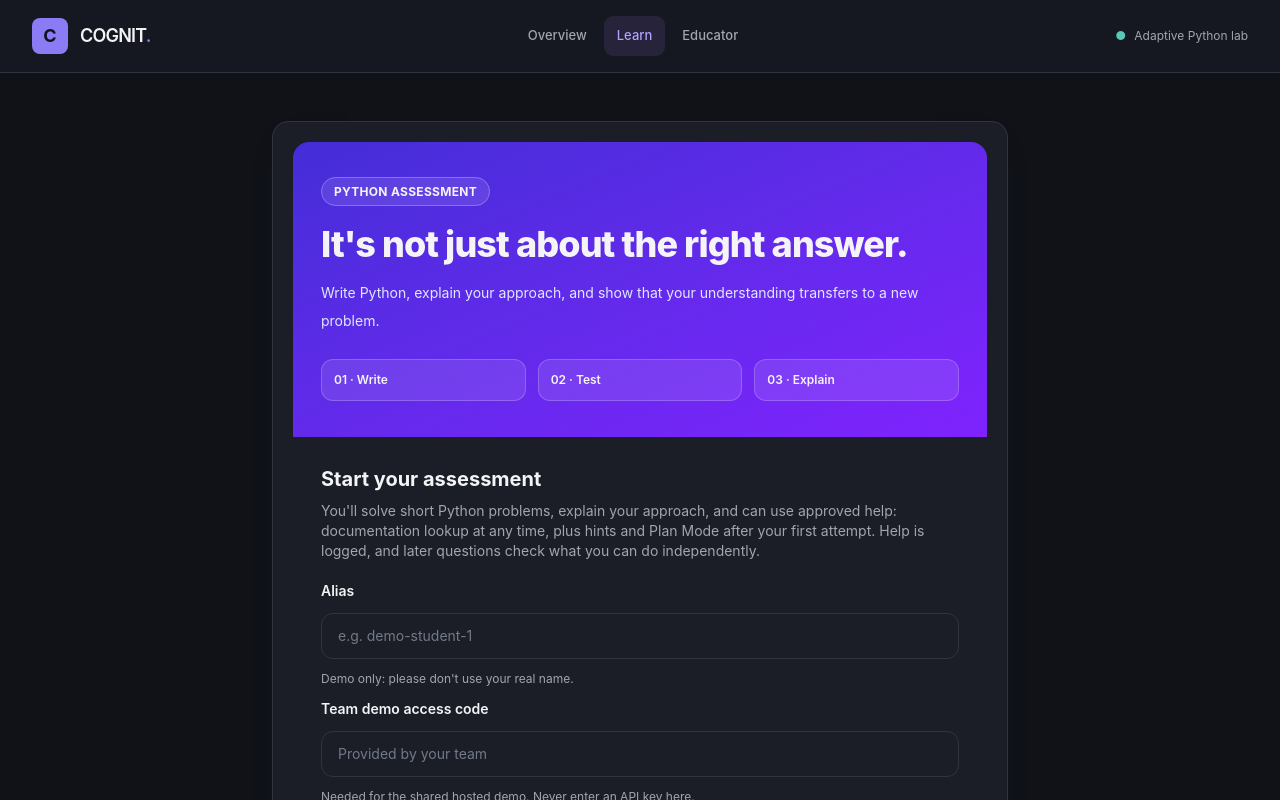
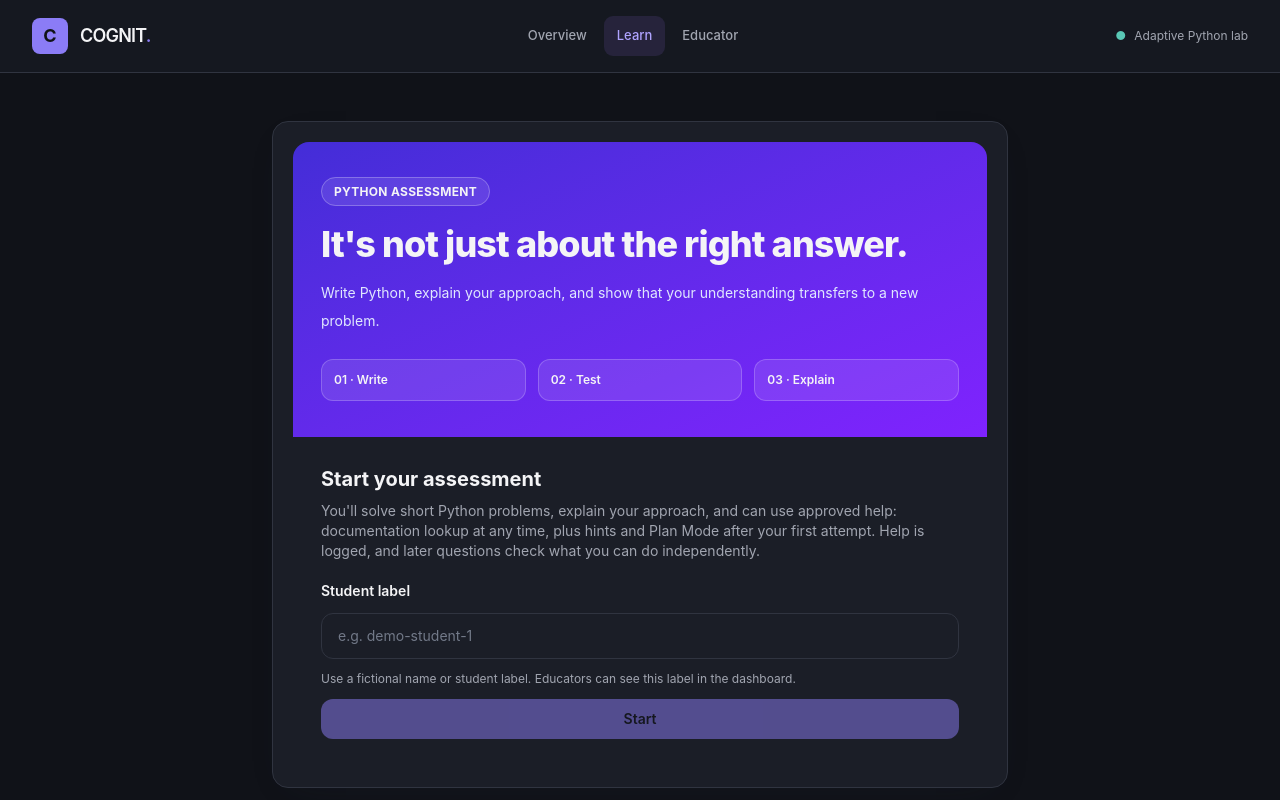
Before and after one commit to arizvi786110/ImperialAIHack-, a React (Vite) app in the folder frontend/: page /student in a window 1280 px wide. Shown: the top 800 px of the page. Built offline with nearby package versions, Linux system fonts and the light colour scheme; no server answers.

Commit message:
ux: remove access code and label student sessions for teacher review

```diff
--- a/frontend/src/components/SessionGate.tsx
+++ b/frontend/src/components/SessionGate.tsx
@@ -11,14 +11,10 @@ interface SessionGateProps {
 export function SessionGate({ onStart, busy, error }: SessionGateProps) {
   const aliasId = useId()
   const [alias, setAlias] = useState('')
-  const [accessCode, setAccessCode] = useState(() => sessionStorage.getItem('cognit-demo-code') ?? '')
 
   function submit(e: SubmitEvent) {
     e.preventDefault()
-    if (alias.trim()) {
-      if (accessCode.trim()) sessionStorage.setItem('cognit-demo-code', accessCode.trim())
-      onStart(alias.trim())
-    }
+    if (alias.trim()) onStart(alias.trim())
   }
 
   return (
@@ -41,7 +37,7 @@ export function SessionGate({ onStart, busy, error }: SessionGateProps) {
         </p>
         <form onSubmit={submit} className="mt-5 flex flex-col gap-3">
           <label htmlFor={aliasId} className="text-sm font-semibold text-slate-900">
-            Alias
+            Student label
           </label>
           <input
             id={aliasId}
@@ -54,12 +50,8 @@ export function SessionGate({ onStart, busy, error }: SessionGateProps) {
             aria-describedby={`${aliasId}-hint`}
           />
           <p id={`${aliasId}-hint`} className="text-xs text-slate-500">
-            Demo only: please don't use your real name.
+            Use a fictional name or student label. Educators can see this label in the dashboard.
           </p>
-          <label htmlFor="cognit-code" className="text-sm font-semibold text-slate-900">Team demo access code</label>
-          <input id="cognit-code" type="password" autoComplete="off" value={accessCode} onChange={e => setAccessCode(e.target.value)}
-            className={input} placeholder="Provided by your team" />
-          <p className="text-xs text-slate-500">Needed for the shared hosted demo. Never enter an API key here.</p>
           {error && <ErrorBanner message={error} />}
           <button type="submit" disabled={busy || !alias.trim()} className={`${btn.primary} w-full`}>
             {busy ? 'Starting…' : 'Start'}
```
